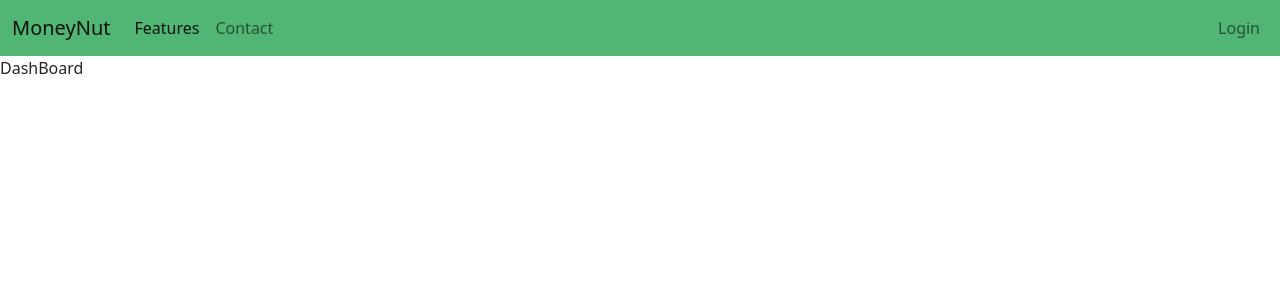
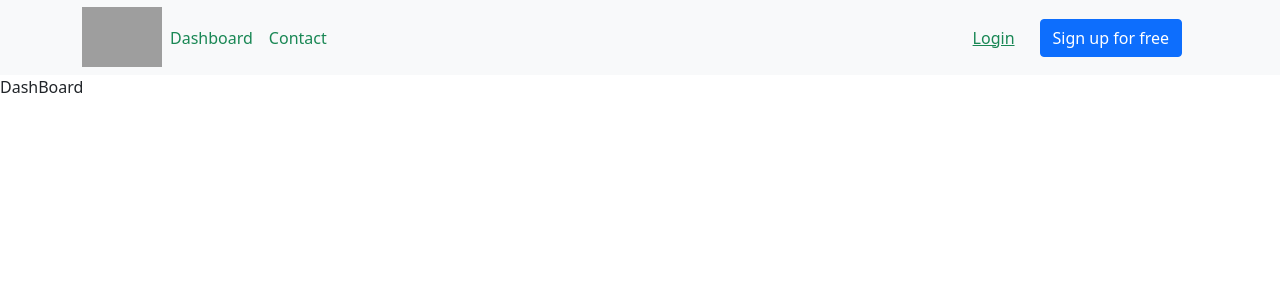
Before and after one commit to mmaged92/BudgetApp, a Django app: page /dashboard/ in a window 1280 px wide. Shown: the top 300 px of the page. Run offline with Django 5.2, Linux system fonts and the light colour scheme; parts of the project's set-up code (start-up, migrations or seed data) failed here and were passed over; some libraries are stand-ins or nearby versions; grey boxes are pictures that could not be loaded.

Commit message:
login required

```diff
--- a/templates/layout.html
+++ b/templates/layout.html
@@ -22,35 +22,62 @@
 
     </head>
     <body>
+    <!-- Navbar -->
+<nav class="navbar navbar-expand-lg bg-body-tertiary bg-light">
+  <!-- Container wrapper -->
+  <div class="container">
+    <!-- Navbar brand -->
+      <img
+        src="media/logo.jpg"
+        height="60"
+        alt="Logo"
+        loading="lazy"
+        style="margin-top: -1px;"
+      />
+    <!-- Toggle button -->
+    <button
+      data-mdb-collapse-init
+      class="navbar-toggler"
+      type="button"
+      data-mdb-target="#navbarButtonsExample"
+      aria-controls="navbarButtonsExample"
+      aria-expanded="false"
+      aria-label="Toggle navigation"
+    >
+      <i class="fas fa-bars"></i>
+    </button>
 
-        <div>
-            <nav class="navbar navbar-expand-lg navbar-light " style="background: #51b573;">
-                <div class="container-fluid">
-                    <a href="/" class="navbar-brand">MoneyNut</a>
-                    <button type="button" class="navbar-toggler" data-bs-toggle="collapse" data-bs-target="#navbarCollapse">
-                        <span class="navbar-toggler-icon"></span>
-                    </button>
-                    <div class="collapse navbar-collapse" id="navbarCollapse">
-                        <div class="navbar-nav">
-                            <a href="#" class="nav-item nav-link active">Features</a>
-                            <a href="#" class="nav-item nav-link">Contact</a>
-                        </div>
-                        <div class="navbar-nav ms-auto">
+    <!-- Collapsible wrapper -->
+    <div class="collapse navbar-collapse" id="navbarButtonsExample">
+      <!-- Left links -->
+      <ul class="navbar-nav me-auto mb-2 mb-lg-0">
+        <li class="nav-item">
+          <a class="nav-link text-success" href="#">Dashboard</a>
+        </li>
+        <li class="nav-item">
+          <a class="nav-link text-success" href="#">Contact</a>
+        </li>
+      </ul>
+      <!-- Left links -->
+
+      <div class="d-flex align-items-center">
         {% if user.is_authenticated %}
-                            <form class="nav-item" action="{% url 'logout' %}" method="post" style="display:inline;">
+        <form action="{% url 'logout' %}" method="post" style="display:inline;">
           {% csrf_token %}
-                                <button type="submit" style="background-color: #51b573; color: black; border: none; padding: 5px 10px; cursor: pointer; border-radius: 4px;">Logout</button>
+          <button type="submit" data-mdb-ripple-init type="button" class="btn btn-link px-3 me-2 text-success">Logout</button>
         </form>
         {% else %}
+          <a href="/loginpage" data-mdb-ripple-init type="button" class="btn btn-link px-3 me-2 text-success">Login</a>
+        {% endif %}
 
-                                    <a href="/loginpage" class="nav-item nav-link">Login</a>
-                            {% endif %}
-                        </div>
+        <a href="/register" data-mdb-ripple-init type="button" class="btn btn-primary me-3">Sign up for free</a>
 
       </div>
     </div>
+    <!-- Collapsible wrapper -->
+  </div>
+  <!-- Container wrapper -->
 </nav>
-        </div>
         {% block content %}
 
         {% endblock %}
```
Also changed, not shown: accounts/views.py (+10 -1 lines), trans/views.py (+20 -10 lines), db.sqlite3, 1 other file. Lines whose indentation alone changed are shown as unchanged.
